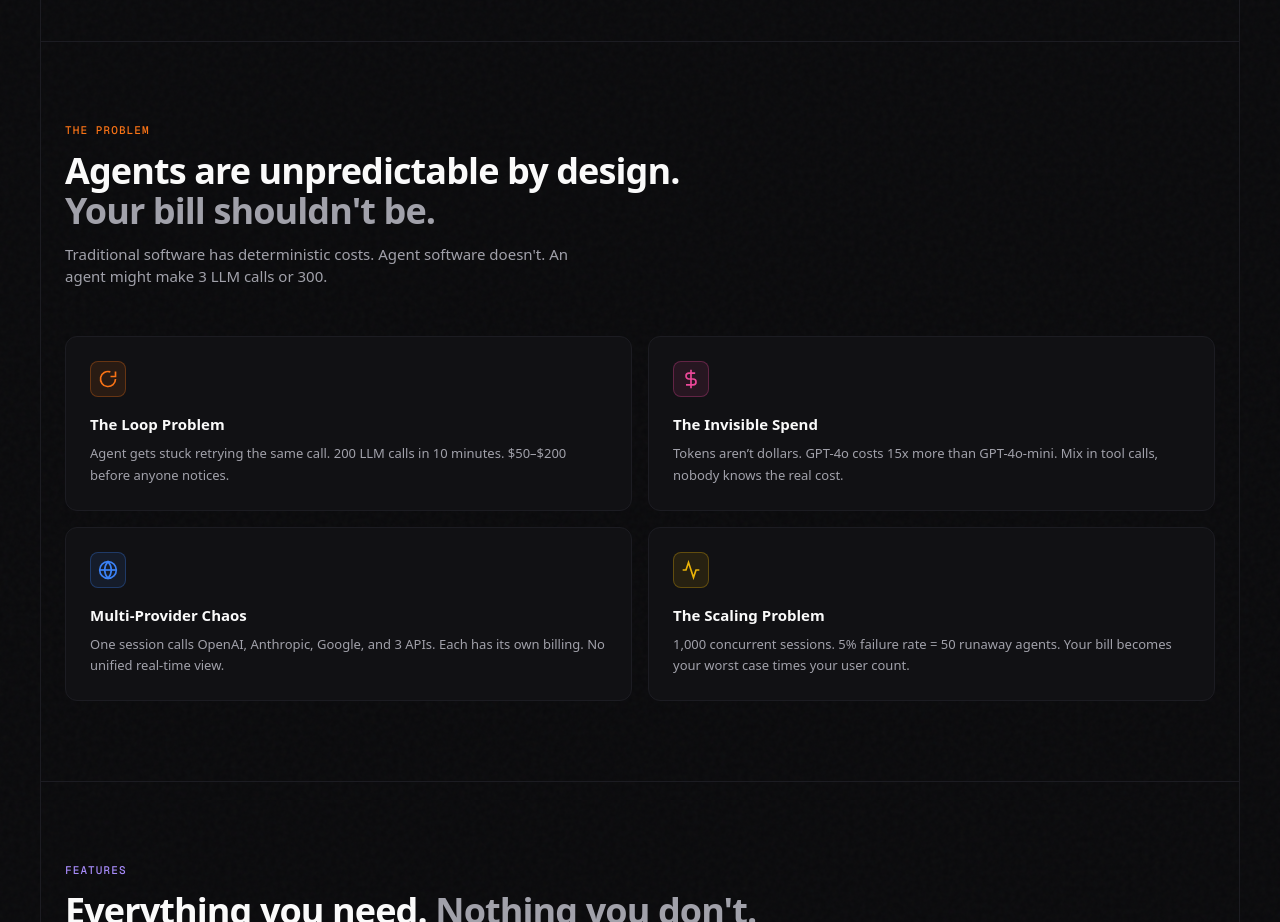
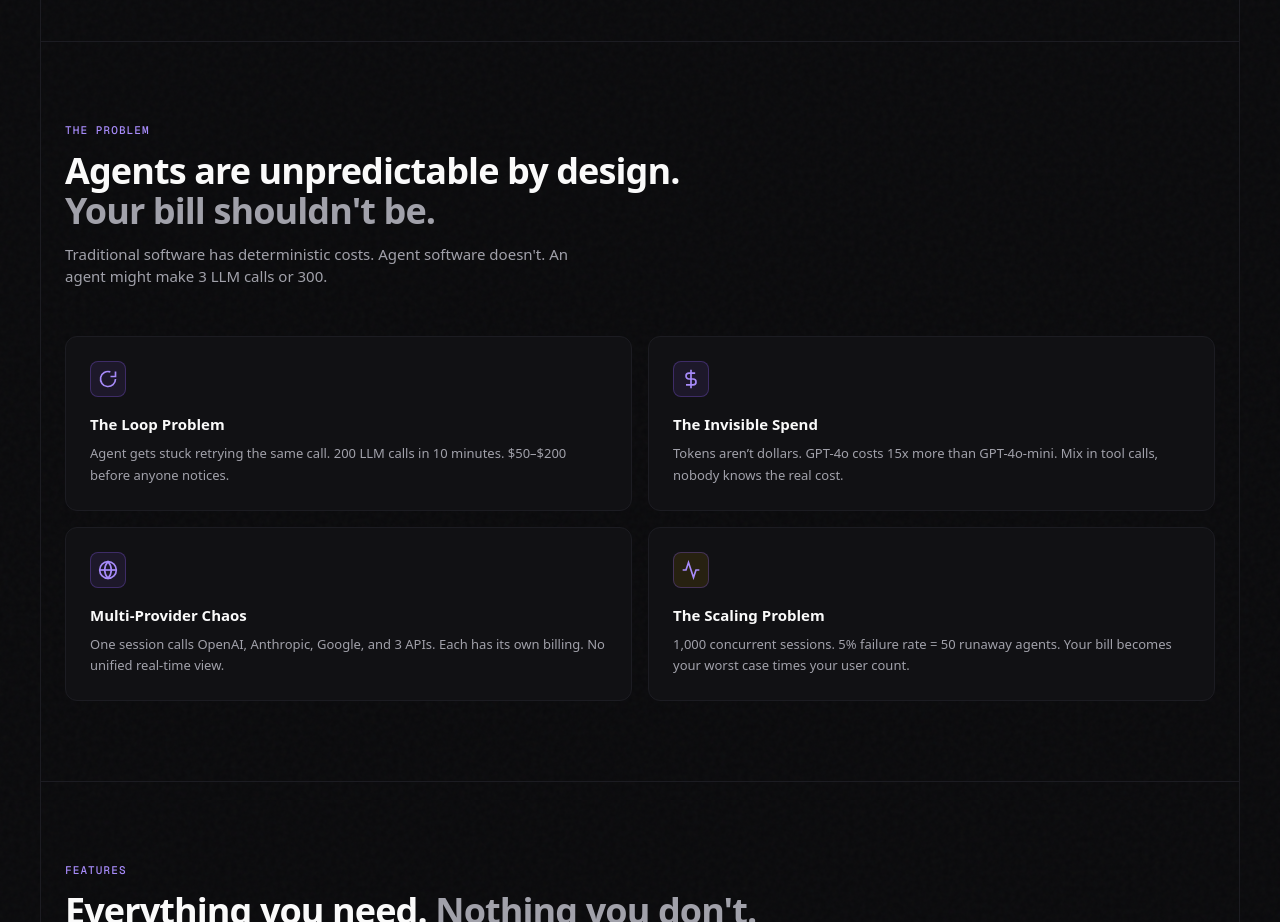
Before and after one commit to sahiljagtap08/agentbudget, a Next.js app in the folder website/: page / in a window 1280 px wide. Shown: the part 1760-2682 px from the top of the page. Built offline with nearby package versions, Linux system fonts and the light colour scheme.

Commit message:
feat: unify accent styles and gradients for improved visual consistency in features and problems components

```diff
--- a/website/src/components/features.tsx
+++ b/website/src/components/features.tsx
@@ -111,13 +111,7 @@ const features = [
   },
 ];
 
-const accentMap: Record<string, string> = {
-  green: "from-accent to-accent-bright",
-  orange: "from-accent to-accent-bright",
-  pink: "from-accent to-accent-bright",
-  yellow: "from-accent to-accent-bright",
-  blue: "from-accent to-accent-bright",
-};
+const accentGradient = "from-accent to-accent-bright";
 
 export function Features() {
   return (
@@ -144,7 +138,7 @@ export function Features() {
               className="group border-b border-r border-border p-7 transition-colors hover:bg-surface"
             >
               <div
-                className={`mb-4 inline-flex h-10 w-10 items-center justify-center rounded-[10px] bg-gradient-to-br text-white ${accentMap[f.accent]}`}
+                className={`mb-4 inline-flex h-10 w-10 items-center justify-center rounded-[10px] bg-gradient-to-br text-white ${accentGradient}`}
               >
                 {f.icon}
               </div>
--- a/website/src/components/problems.tsx
+++ b/website/src/components/problems.tsx
@@ -9,8 +9,8 @@ const problems = [
     title: "The Loop Problem",
     description:
       "Agent gets stuck retrying the same call. 200 LLM calls in 10 minutes. $50\u2013$200 before anyone notices.",
-    accent: "border-accent-orange/30 text-accent-orange",
-    bg: "bg-accent-orange/10",
+    accent: "border-accent/30 text-accent-bright",
+    bg: "bg-accent/10",
   },
   {
     icon: (
@@ -22,8 +22,8 @@ const problems = [
     title: "The Invisible Spend",
     description:
       "Tokens aren\u2019t dollars. GPT-4o costs 15x more than GPT-4o-mini. Mix in tool calls, nobody knows the real cost.",
-    accent: "border-accent-pink/30 text-accent-pink",
-    bg: "bg-accent-pink/10",
+    accent: "border-accent/30 text-accent-bright",
+    bg: "bg-accent/10",
   },
   {
     icon: (
@@ -36,8 +36,8 @@ const problems = [
     title: "Multi-Provider Chaos",
     description:
       "One session calls OpenAI, Anthropic, Google, and 3 APIs. Each has its own billing. No unified real-time view.",
-    accent: "border-accent-blue/30 text-accent-blue",
-    bg: "bg-accent-blue/10",
+    accent: "border-accent/30 text-accent-bright",
+    bg: "bg-accent/10",
   },
   {
     icon: (
@@ -48,7 +48,7 @@ const problems = [
     title: "The Scaling Problem",
     description:
       "1,000 concurrent sessions. 5% failure rate = 50 runaway agents. Your bill becomes your worst case times your user count.",
-    accent: "border-accent-yellow/30 text-accent-yellow",
+    accent: "border-accent/30 text-accent-bright",
     bg: "bg-accent-yellow/10",
   },
 ];
@@ -57,7 +57,7 @@ export function Problems() {
   return (
     <section className="border-x border-t border-border">
       <div className="mx-auto max-w-[1200px] px-6 py-20">
-        <p className="mb-3 font-mono text-[11px] font-medium uppercase tracking-widest text-accent-orange">
+        <p className="mb-3 font-mono text-[11px] font-medium uppercase tracking-widest text-accent-bright">
           The Problem
         </p>
         <h2 className="mb-3 text-3xl font-bold tracking-tight sm:text-4xl">
```
